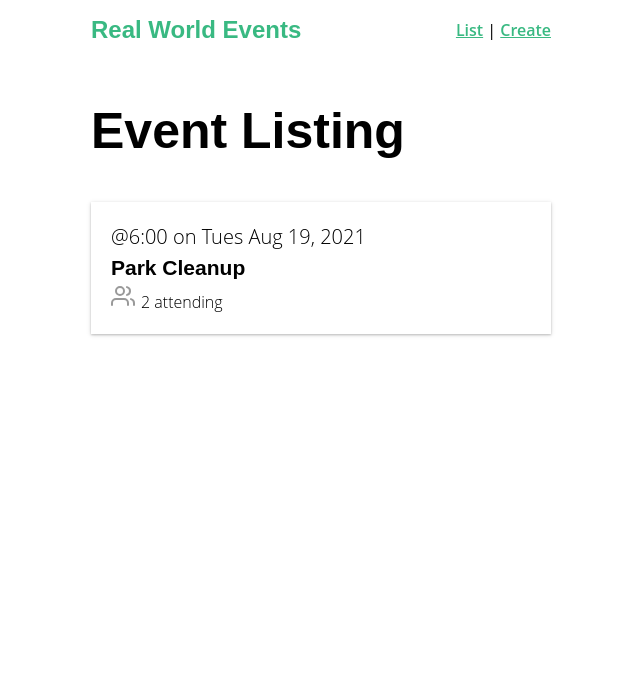
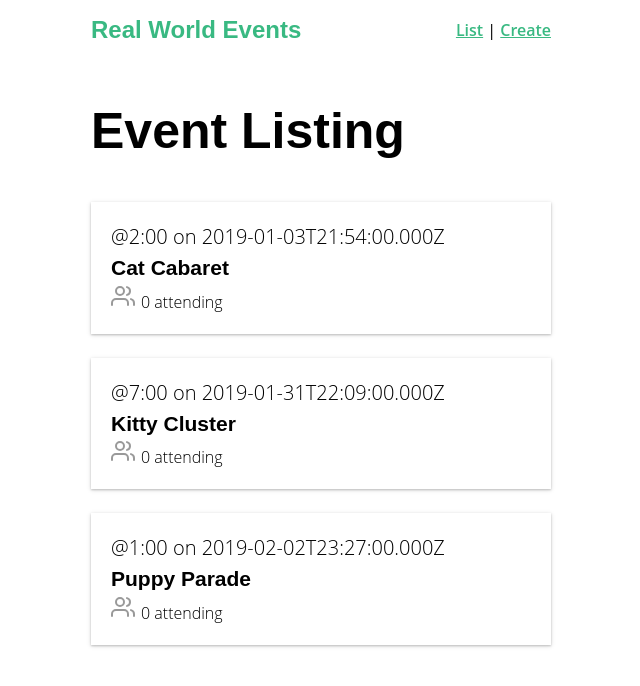
Before and after one commit to KavehKarami/real-world-vue2, a Vue app: page / in a window 1280 px wide. Shown: the top 686 px of the page, without its empty margins (319-959 px from the left). Built offline with nearby package versions, Linux system fonts and the light colour scheme; data requests are answered from the project's data file.

Commit message:
use axios to get data from server

```diff
--- /dev/null
+++ b/database/db.json
@@ -0,0 +1,49 @@
+{
+  "events": [
+    {
+      "id": 5928101,
+      "user": {
+        "id": "abc123",
+        "name": "Adam"
+      },
+      "category": "animal welfare",
+      "organizer": "Adam",
+      "title": "Cat Cabaret",
+      "description": "Yay felines!",
+      "location": "Meow Town",
+      "date": "2019-01-03T21:54:00.000Z",
+      "time": "2:00",
+      "attendees": []
+    },
+    {
+      "id": 8419988,
+      "user": {
+        "id": "abc123",
+        "name": "Adam"
+      },
+      "category": "animal welfare",
+      "organizer": "Adam",
+      "title": "Kitty Cluster",
+      "description": "Yay cats!",
+      "location": "Catlandia",
+      "date": "2019-01-31T22:09:00.000Z",
+      "time": "7:00",
+      "attendees": []
+    },
+    {
+      "id": 4582797,
+      "user": {
+        "id": "abc123",
+        "name": "Adam"
+      },
+      "category": "animal welfare",
+      "organizer": "Adam",
+      "title": "Puppy Parade",
+      "description": "Yay pups!",
+      "location": "Puptown ",
+      "date": "2019-02-02T23:27:00.000Z",
+      "time": "1:00",
+      "attendees": []
+    }
+  ]
+}
--- a/package.json
+++ b/package.json
@@ -8,6 +8,7 @@
     "lint": "vue-cli-service lint"
   },
   "dependencies": {
+    "axios": "^0.21.1",
     "core-js": "^3.6.5",
     "feather-icons": "^4.28.0",
     "lodash": "^4.17.21",
--- a/src/components/EventCard.vue
+++ b/src/components/EventCard.vue
@@ -1,7 +1,7 @@
 <template>
   <router-link
     class="event-link"
-    :to="{ name: 'event-show', params: { id: 1 } }"
+    :to="{ name: 'event-show', params: { id: event.id } }"
   >
     <div class="event-card -shadow">
       <span class="eyebrow">@{{ event.time }} on {{ event.date }}</span>
@@ -15,19 +15,8 @@
 
 <script>
 export default {
-  data() {
-    return {
-      event: {
-        id: 1,
-        title: "Park Cleanup",
-        date: "Tues Aug 19, 2021",
-        time: "6:00",
-        attendees: [
-          { id: "asd123", name: "Kaveh" },
-          { id: "asd124", name: "Kasra" },
-        ],
-      },
-    };
+  props: {
+    event: Object,
   },
 };
 </script>
--- a/src/views/EventList.vue
+++ b/src/views/EventList.vue
@@ -1,16 +1,35 @@
 <template>
   <div>
     <h1>Event Listing</h1>
-    <EventCard />
+    <EventCard v-for="event in events" :key="event.id" :event="event" />
   </div>
 </template>
 
 <script>
+import axios from "axios";
 import EventCard from "@/components/EventCard.vue";
 
 export default {
   components: {
     EventCard,
   },
+  methods: {
+    async getAllEvents() {
+      try {
+        const res = await axios.get("http://localhost:5000/events");
+        this.events = res.data;
+      } catch (e) {
+        console.log(e);
+      }
+    },
+  },
+  data() {
+    return {
+      events: undefined,
+    };
+  },
+  mounted() {
+    this.getAllEvents();
+  },
 };
 </script>
```
Also changed, not shown: 1 other file (tests, documents, lock files or other folders).
